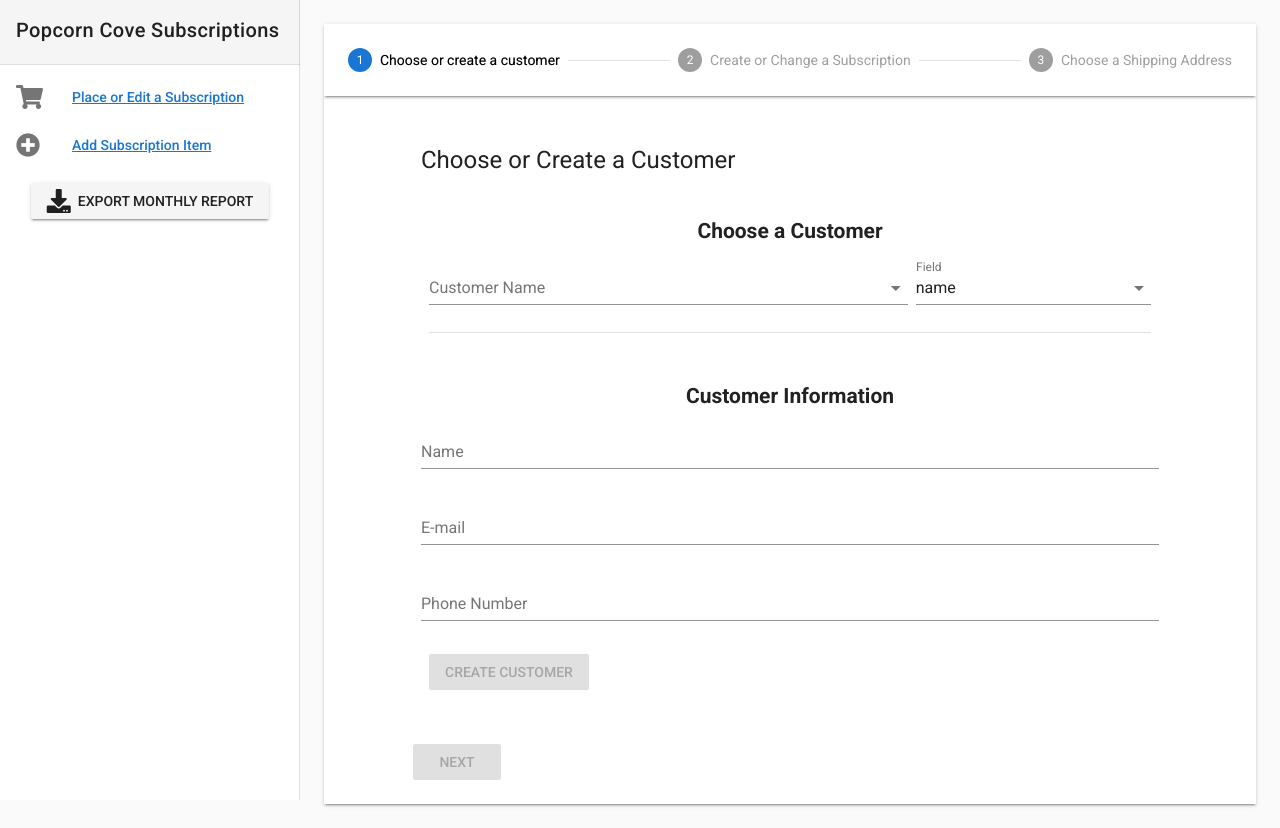
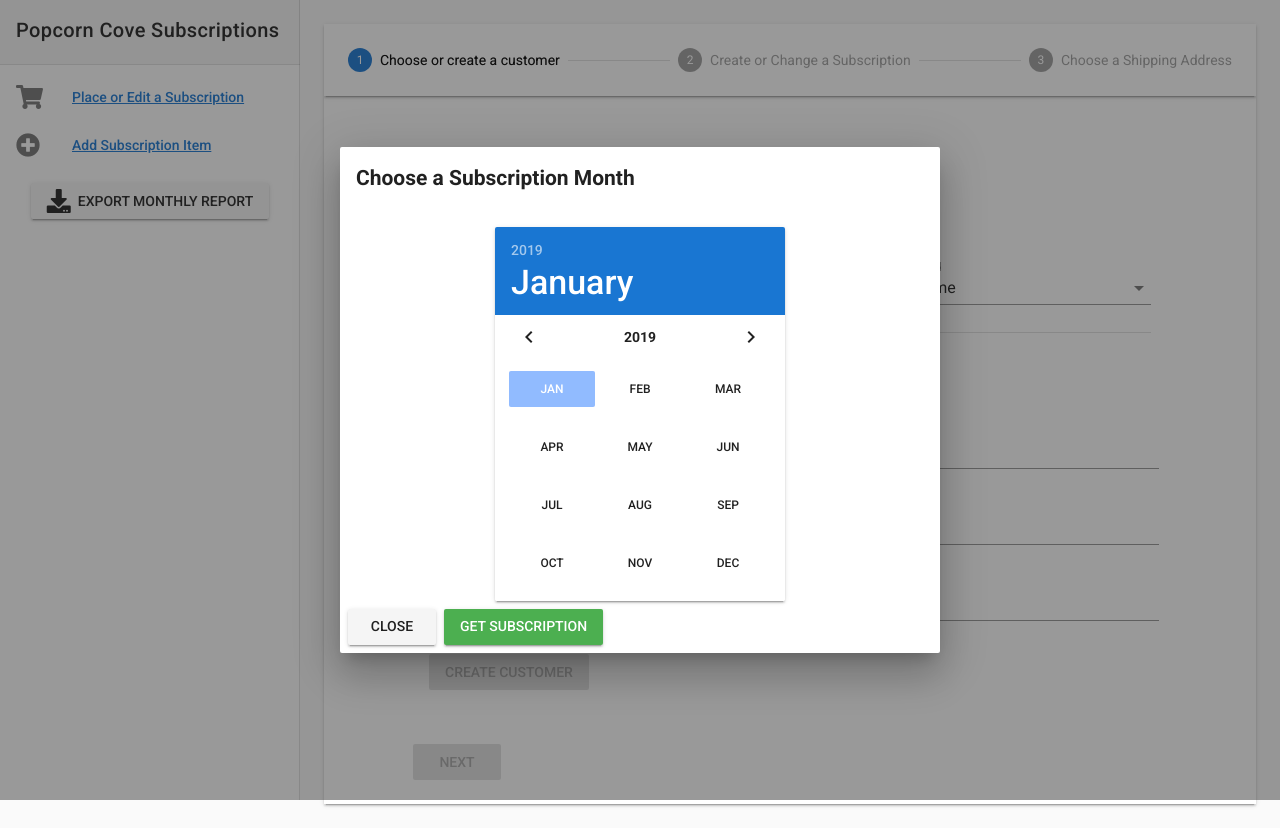
Before and after one commit to pianomanfrazier/popcorncove_subscriptions, a Vue app in the folder client/: page / in a window 1280 px wide. Both pictures are taken after a click on the button "EXPORT MONTHLY REPORT". Built offline with nearby package versions, Linux system fonts and the light colour scheme; no server answers; what vue-toasted would draw is missing.

Commit message:
add export of subscription for the month

```diff
--- a/client/src/App.vue
+++ b/client/src/App.vue
@@ -40,13 +40,33 @@
         </v-list-tile>
       </v-list>
       <v-tooltip bottom max-width="250px">
-        <v-btn slot="activator" style="margin-left: auto; margin-right: auto; display: block;">
+        <v-btn slot="activator" @click="exportDialog = true" style="margin-left: auto; margin-right: auto; display: block;">
           <v-icon>fas fa-download</v-icon>
           &nbsp; Export Monthly Report
         </v-btn>
         <span>Download this month's subscription report for all customers in the database.</span>
       </v-tooltip>
     </v-navigation-drawer>
+
+
+    <v-dialog v-model="exportDialog" width="600px">
+      <v-card tile>
+        <v-card-title>
+          <h2>Choose a Subscription Month</h2>
+        </v-card-title>
+        <v-card-actions>
+        </v-card-actions>
+        <v-layout row wrap>
+          <v-flex text-xs-center>
+            <v-date-picker v-model="subscriptionMonth" type="month"></v-date-picker>
+          </v-flex>
+        </v-layout>
+        <v-card-actions>
+          <v-btn @click="exportDialog = false">Close</v-btn>
+          <v-btn :href="exportLink()" :disabled="!subscriptionMonth" class="success">Get Subscription</v-btn>
+        </v-card-actions>
+      </v-card>
+    </v-dialog>
 
     <v-content>
       <v-container fluid>
@@ -60,7 +80,31 @@
 
 <script>
 export default {
-  name: 'App'
+  name: 'App',
+  data () {
+    return {
+      exportDialog: false,
+      subscriptionMonth: ''
+    }
+  },
+  mounted () {
+    // set default export month to next month
+    let now = new Date();
+    let current = new Date();
+    if (now.getMonth() == 11) {
+      current = new Date(now.getFullYear() + 1, 0, 1);
+    } else {
+      current = new Date(now.getFullYear(), now.getMonth() + 1, 1);
+    }
+    let month = current.getMonth() + 1 < 10 ? `0${current.getMonth() + 1}` : `${current.getMonth() + 1}`
+    this.subscriptionMonth = `${current.getFullYear()}-${month}`
+  },
+  methods: {
+    exportLink () {
+      let date = this.subscriptionMonth.split('-')
+      return `/api/v1/export?year=${date[0]}&month=${date[1]}`
+    }
+  }
 }
 </script>
 
```
Also changed, not shown: 2 other files (tests, documents, lock files or other folders).
